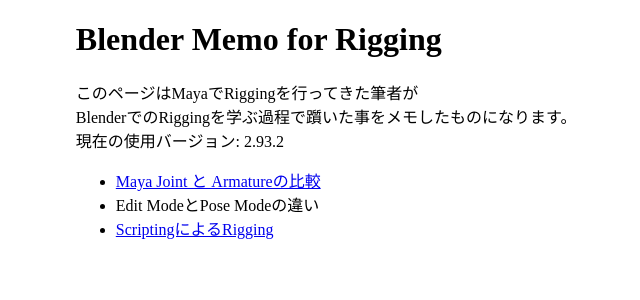
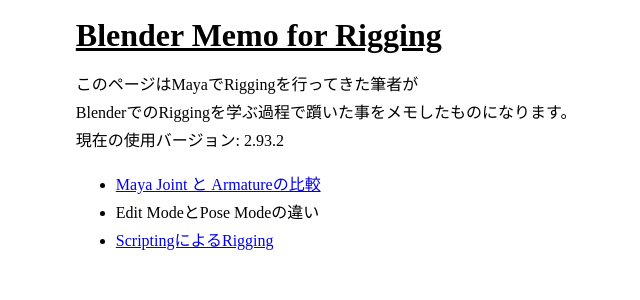
Before and after one commit to akiwoRM/akiwoRM.github.io, a Jekyll site: the page built from index.md, in a window 1280 px wide. Shown: the top 300 px of the page, without its empty margins (185-825 px from the left). Built offline with Jekyll 4.4.1, drawn with Linux system fonts in a browser that asks for light colours; Markdown is read by kramdown in place of the engine named in the settings.

Commit message:
Update style.css

```diff
--- a/css/style.css
+++ b/css/style.css
@@ -4,4 +4,8 @@
 #contents{
   text-align: left;
   margin: 20px 20%;
+  line-height: 1.75em;
 }
+h1{
+  text-decoration: underline;
+}
```
